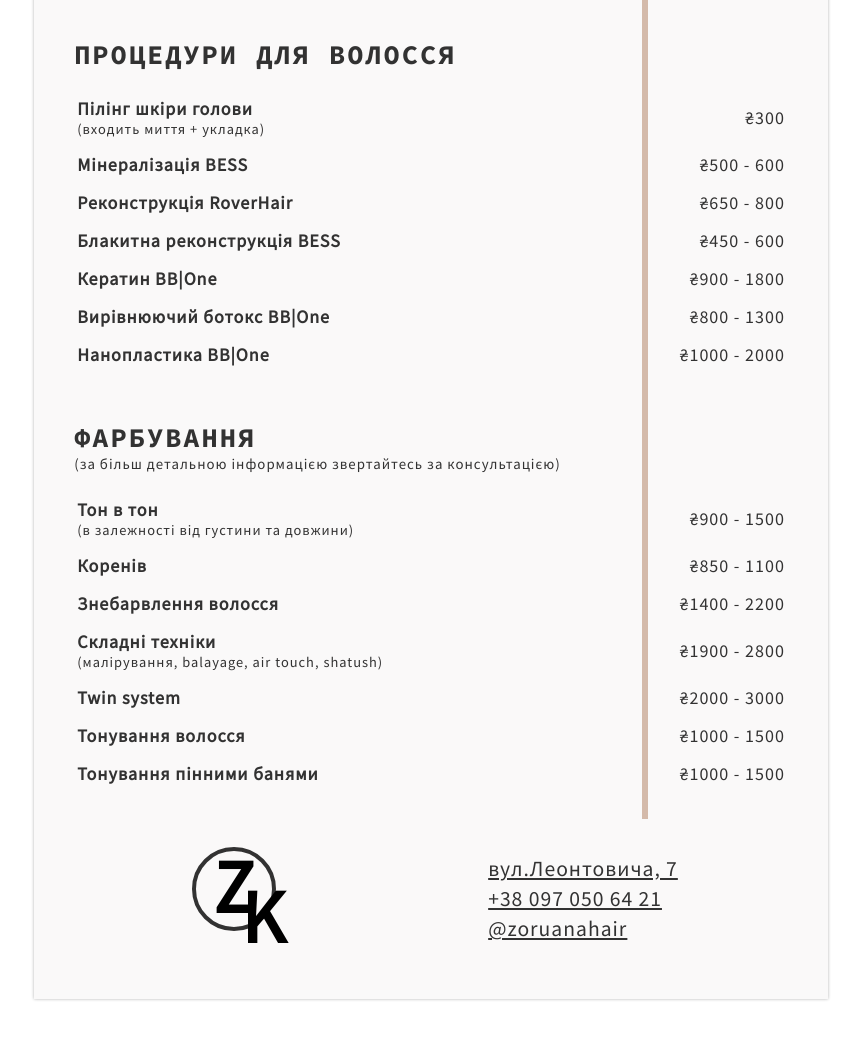
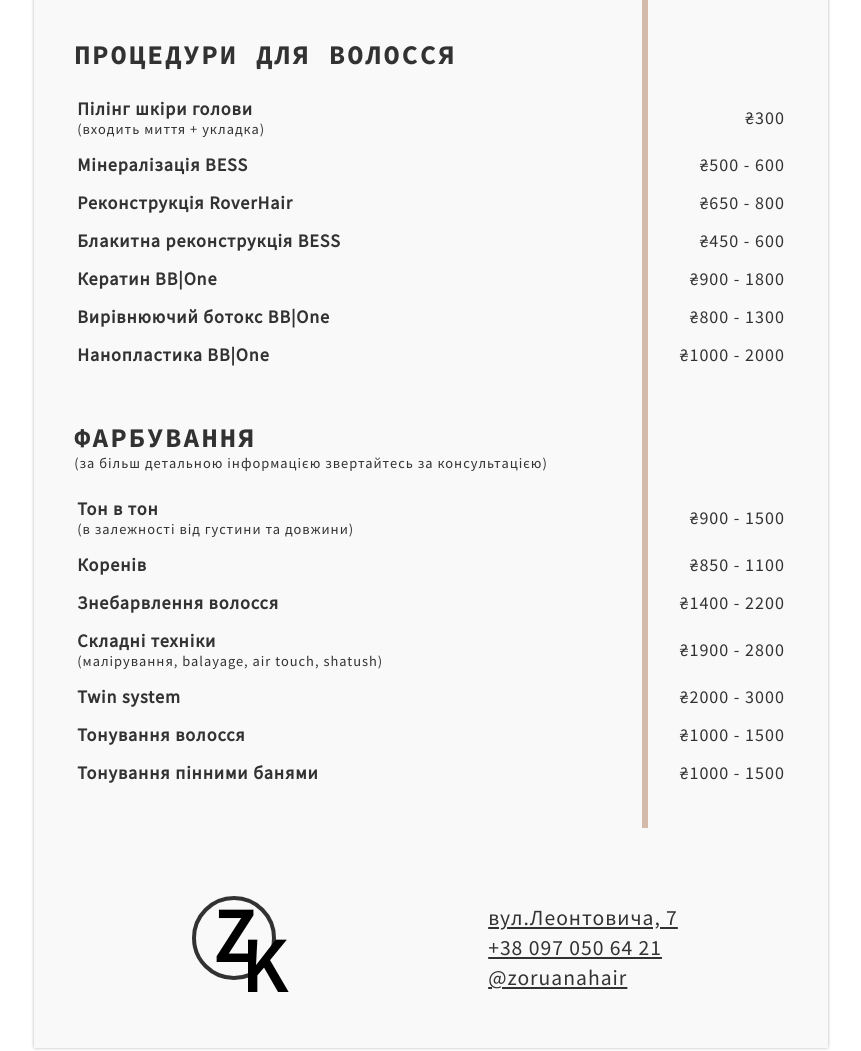
Before and after one commit to mkozak0108/zoryanahair, a plain HTML site: page index.html in a window 1280 px wide. Shown: the part 577-1628 px from the top of the page, without its empty margins (209-1070 px from the left). Before the commit the page ends 1595 px from the top, so only its background shows below. Drawn offline with Linux system fonts and the light colour scheme.

Commit message:
fix sections

```diff
--- a/index.html
+++ b/index.html
@@ -10,6 +10,7 @@
     html {
       background: white;
       overflow: auto;
+      font-size: 18px;
     }
 
     * {
@@ -18,14 +19,13 @@
 
     body {
       font-family: 'Source Sans Pro', sans-serif;
-      font-size: 18px;
       width: 21cm;
       min-height: 29.7cm;
       margin: 0.5cm auto;
       box-shadow: 0 0 3px rgba(0,0,0,0.3);
       background-color: #faf9f9;
       color: rgba(0,0,0,0.8);
-      padding: 20px 40px 200px 40px;
+      padding: 20px 40px 250px 40px;
       box-sizing: border-box;
       position: relative;
       letter-spacing: 1px;
@@ -41,10 +41,6 @@
       font-family: 'Source Code Pro', monospace;
       text-transform: uppercase;
       letter-spacing: 2px;
-    }
-
-    h2 small {
-      font-size: 0.55em;
     }
 
     h1 {
@@ -119,7 +115,7 @@
       position: absolute;
       top: 200px;
       right: 180px;
-      height: calc(100% - 380px);
+      height: calc(100% - 420px);
       background: #cbab96;
       opacity: 0.8;
     }
@@ -131,7 +127,7 @@
 
     small {
       display: block;
-      font-size: 0.8em;
+      font-size: 0.8rem;
       font-weight: normal;
     }
 
@@ -162,7 +158,7 @@
     }
 
     @media screen and (orientation: portrait) {
-      body {
+      html {
         font-size: 28px;
       }
 
```
